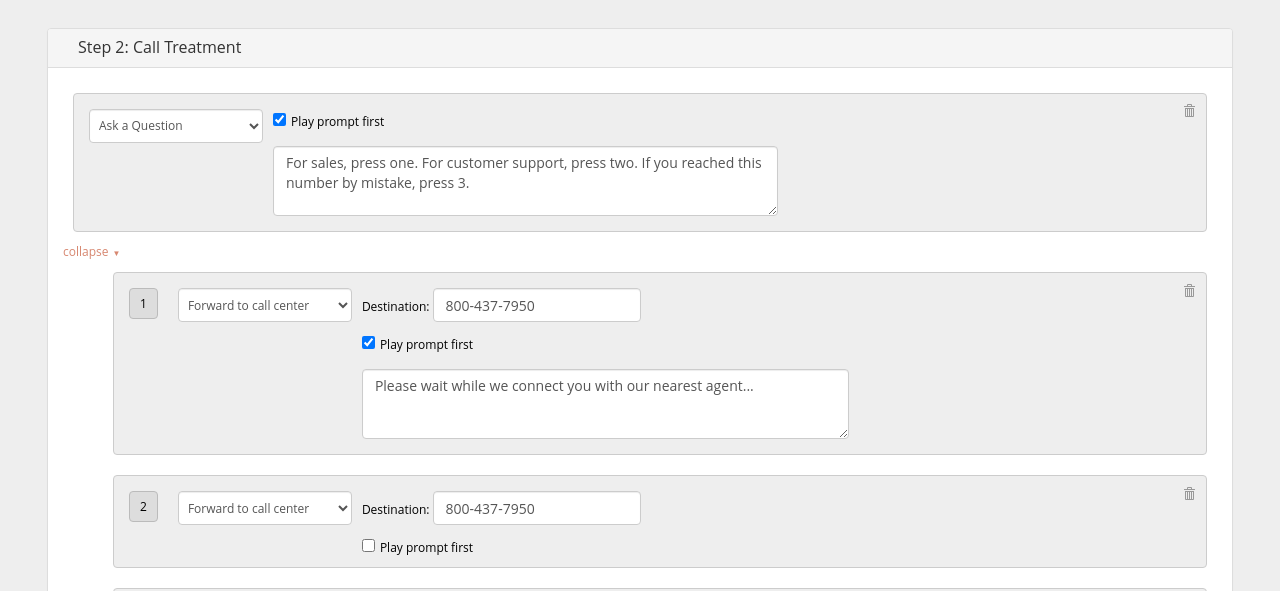
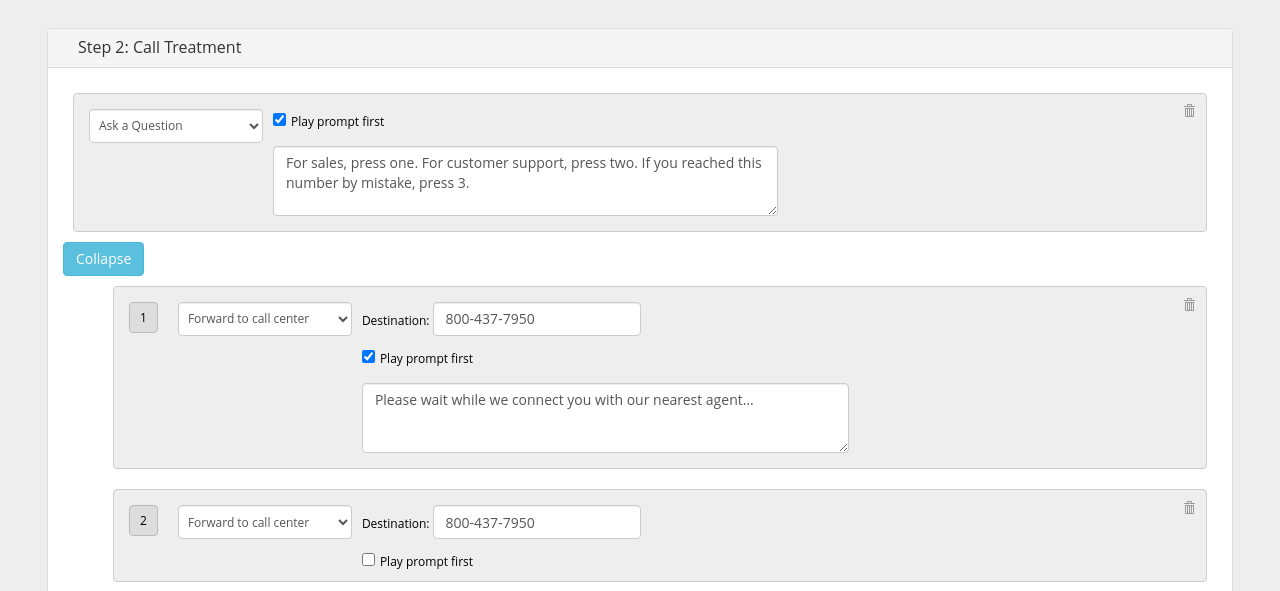
Before and after one commit to oorion/reactive_ivr, a website: page index.html in a window 1280 px wide. Shown: the part 144-735 px from the top of the page. Drawn offline with nearby package versions, Linux system fonts and the light colour scheme; files that its build step writes are made by us from their sources; files whose address does not match are found by name.

Commit message:
collapse button

```diff
--- a/assets/css/structure/_common.scss
+++ b/assets/css/structure/_common.scss
@@ -158,27 +158,6 @@ h3 {
   display: none;
 }
 
-.togglable {
-  color: #D78770;
-  cursor: pointer;
-}
-
-.togglable-down::after,
-.togglable-up::after {
-  font-size: 8px;
-  margin-left: 0.5em;
-}
-
-.togglable-down::after {
-  content: "▼";
-  display: inline-block;
-}
-
-.togglable-up::after {
-  content: "▶";
-  display: inline-block;
-}
-
 .trash-btn {
   background: transparent;
   border: transparent;
--- a/assets/js/nodes/abstract_node.js
+++ b/assets/js/nodes/abstract_node.js
@@ -18,7 +18,6 @@ var BackboneMixin = {
     }, this);
   }
 };
-
 
 app.AbstractNode = React.createClass({
   mixins: [BackboneMixin],
@@ -77,7 +76,7 @@ app.AbstractNode = React.createClass({
       "id": (new Date).getTime(),
       "leaf": false,
       "children": []
-    }
+    },
 
     this.props.node.children.create(node);
   },
@@ -144,7 +143,7 @@ app.AbstractNode = React.createClass({
           <ViewClass node={this.props.node} />
           <button className="trash-btn" style={{float: "right"}} onClick={this.removeNode}><span className="glyphicon glyphicon-trash trash-glyph"></span></button>
         </div>
-        <span className={React.addons.classSet(classObj)} onClick={this.toggle}>collapse</span>
+        <button className={"btn btn-info " + React.addons.classSet(classObj)} onClick={this.toggle}>  Collapse</button>
         <ul style={style}>
           {childNodes}
           <li className="add"><app.AddKeypress node_type={this.state.node_type} clicked={this.addNode} /></li>
@@ -154,6 +153,19 @@ app.AbstractNode = React.createClass({
   },
 
   toggle: function() {
-    this.setState({visible: !this.state.visible});
+
+    this.setState({
+      visible: !this.state.visible
+    });
+
+    if (this.state.visible == true) {
+      $(this.getDOMNode()).children('.togglable-down:first').html('Expand');
+    } else {
+      $(this.getDOMNode()).children('.togglable-up:first').html('Collapse');
+    }
+
   }
+
+
+
 });
```
Also changed, not shown: assets/css/application.css, 1 other file.
